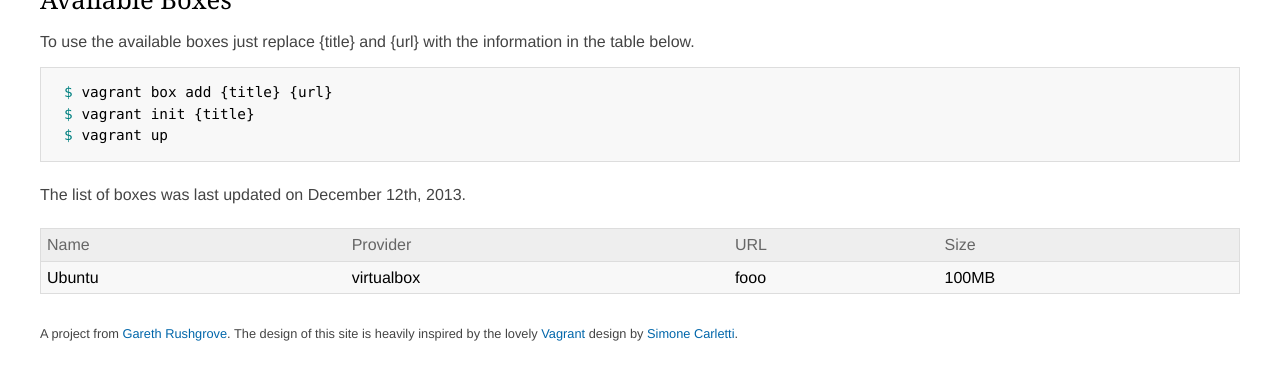
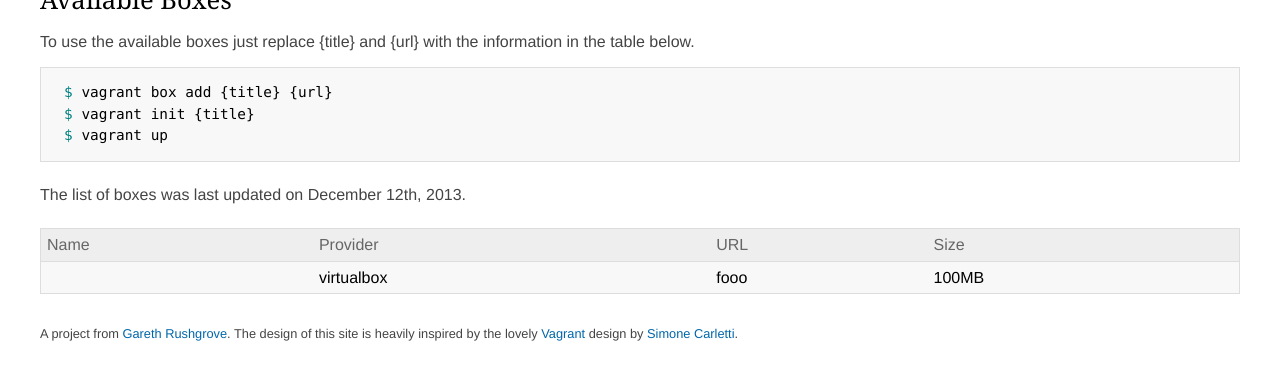
Before and after one commit to fgrehm/vagrantboxes-gh-pages, a Jekyll site: the page built from index.html, in a window 1280 px wide, cut to the strip 324-704 px from the top of the page. Built offline with Jekyll 4.4.1, drawn with Linux system fonts in a browser that asks for light colours; nearby versions of some CDN libraries; Markdown is read by kramdown in place of the engine named in the settings.

Commit message:
Sort boxes by name and use box description when building list (this brings back support for showing links as we currently have in place)

```diff
--- a/index.html
+++ b/index.html
@@ -33,9 +33,10 @@
         <tr><th>Name</th><th>Provider</th><th>URL</th><th class="sorttable_numeric">Size</th></tr>
       </thead>
       <tbody>
-        {% for box in site.categories.boxes %}
+        {% assign boxes = site.categories.boxes | sort: 'name' %}
+        {% for box in boxes %}
           <tr>
-            <th scope="row">{{ box.name }}</th>
+            <th scope="row">{{ box.description }}</th>
             <td>{{ box.provider }}</td>
             <td>{{ box.link }}</td>
             <td>{{ box.size }}</td>
```
